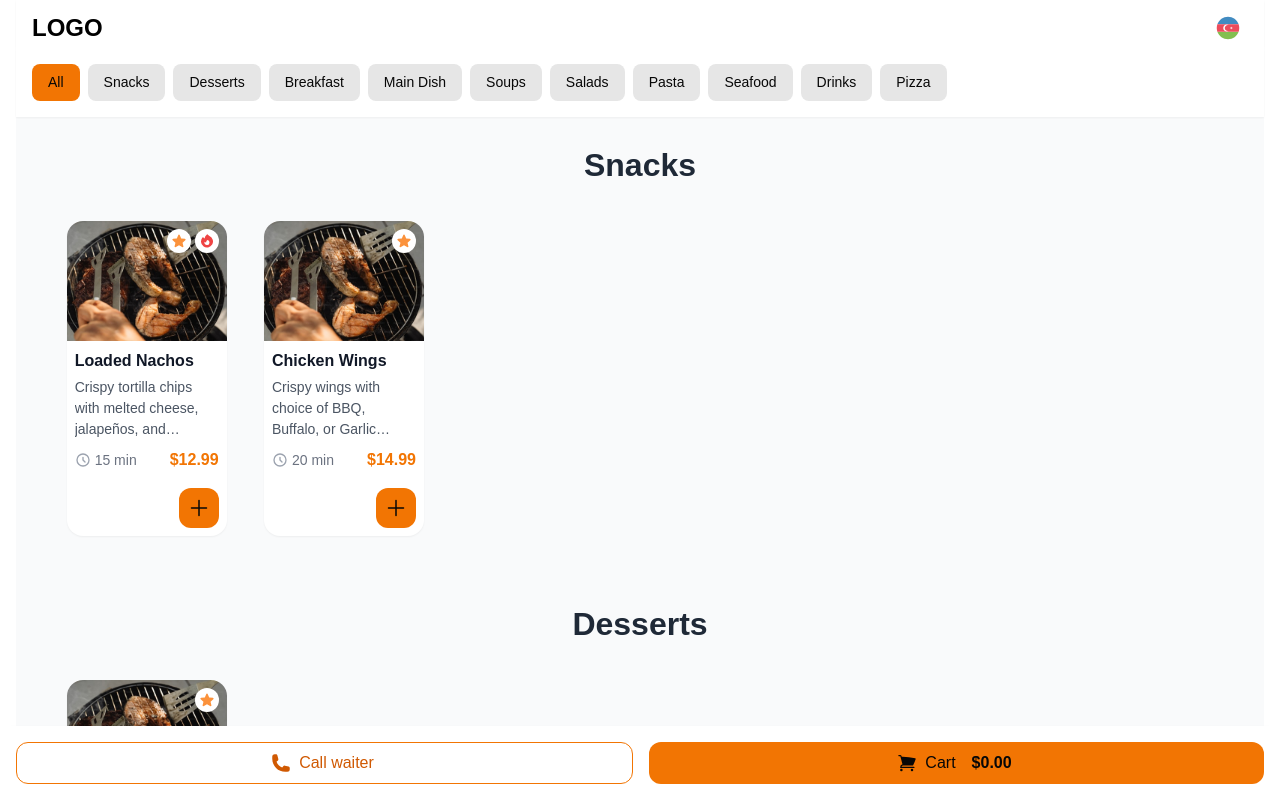
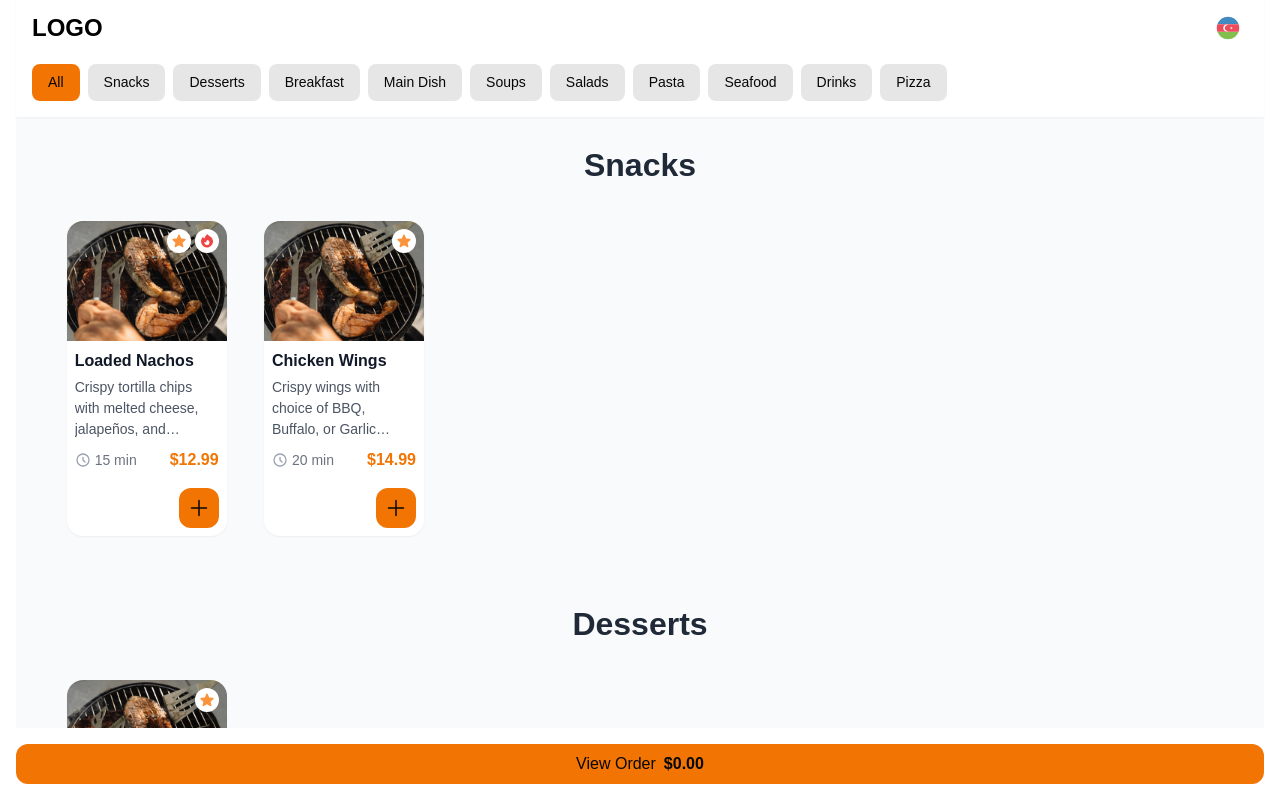
Before and after one commit to smartmasa/frontend, a Next.js app: page /menu in a window 1280 px wide. Shown: the top 800 px of the page. Built offline with nearby package versions, Linux system fonts and the light colour scheme.

Commit message:
Removal of 'call waiter' button and making 'view order' button sticky

```diff
--- a/src/app/menu/page.tsx
+++ b/src/app/menu/page.tsx
@@ -198,23 +198,12 @@ export default function MenuPage() {
 
         {/* Fixed bottom bar */}
         <div className="fixed bottom-0 left-0 right-0 p-4 bg-white shadow-lg">
-          <div className="max-w-7xl mx-auto flex justify-between gap-4">
-            <Button
-              variant="secondary"
-              iconPosition="icon-left"
-              icon={<PhoneIcon />}
-              className="flex-1"
-            >
-              Call waiter
-            </Button>
-
+          <div className="max-w-7xl mx-auto">
             <Button
               variant="primary"
-              iconPosition="icon-left"
-              icon={<ShoppingCartIcon />}
-              className="flex-1"
+              className="w-full"
             >
-              Cart <span className="ml-2 font-semibold">${total.toFixed(2)}</span>
+              View Order <span className="ml-2 font-semibold">${total.toFixed(2)}</span>
             </Button>
           </div>
         </div>
```
